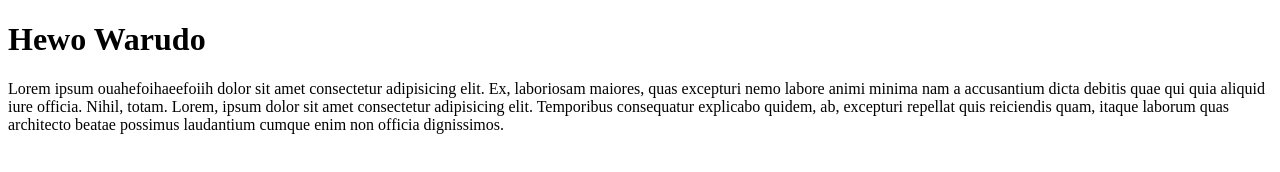
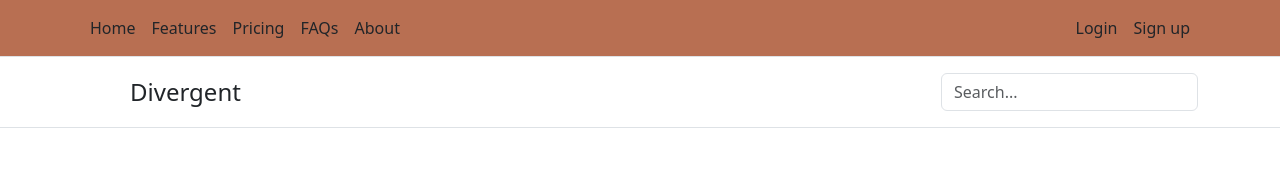
Before and after one commit to Kisaragi-San/Divergent, a plain HTML site: page index.html in a window 1280 px wide. Drawn offline with Linux system fonts and the light colour scheme.

Commit message:
add header example and checkout

```diff
--- a/index.html
+++ b/index.html
@@ -4,14 +4,36 @@
     <meta charset="UTF-8" />
     <meta name="viewport" content="width=device-width, initial-scale=1.0" />
     <title>Home</title>
+
+    <link rel="stylesheet" href="css/bootstrap.css">
   </head>
   <body>
-    <h1>Hewo Warudo</h1>
+    <nav  style="background-color: #B86F52;" class="py-2 border-bottom">
+      <div class="container d-flex flex-wrap">
+        <ul class="nav me-auto">
+          <li class="nav-item"><a href="#" class="nav-link link-dark px-2 active" aria-current="page">Home</a></li>
+          <li class="nav-item"><a href="#" class="nav-link link-dark px-2">Features</a></li>
+          <li class="nav-item"><a href="#" class="nav-link link-dark px-2">Pricing</a></li>
+          <li class="nav-item"><a href="#" class="nav-link link-dark px-2">FAQs</a></li>
+          <li class="nav-item"><a href="#" class="nav-link link-dark px-2">About</a></li>
+        </ul>
+        <ul class="nav">
+          <li class="nav-item"><a href="#" class="nav-link link-dark px-2">Login</a></li>
+          <li class="nav-item"><a href="#" class="nav-link link-dark px-2">Sign up</a></li>
+        </ul>
+      </div>
+    </nav>
+    <header class="py-3 mb-4 border-bottom">
+      <div class="container d-flex flex-wrap justify-content-center">
+        <a href="/" class="d-flex align-items-center mb-3 mb-lg-0 me-lg-auto text-dark text-decoration-none">
+          <svg class="bi me-2" width="40" height="32"><use xlink:href="#bootstrap"/></svg>
+          <span class="fs-4">Divergent</span>
+        </a>
+        <form class="col-12 col-lg-auto mb-3 mb-lg-0" role="search">
+          <input type="search" class="form-control" placeholder="Search..." aria-label="Search">
+        </form>
+      </div>
+    </header>
 
-    <p>
-      Lorem ipsum ouahefoihaeefoiih dolor sit amet consectetur adipisicing elit. Ex, laboriosam maiores, quas excepturi
-      nemo labore animi minima nam a accusantium dicta debitis quae qui quia aliquid iure officia. Nihil, totam.
-      Lorem, ipsum dolor sit amet consectetur adipisicing elit. Temporibus consequatur explicabo quidem, ab, excepturi repellat quis reiciendis quam, itaque laborum quas architecto beatae possimus laudantium cumque enim non officia dignissimos.
-    </p>
   </body>
 </html>
```
Also changed, not shown: checkout.html (added).
